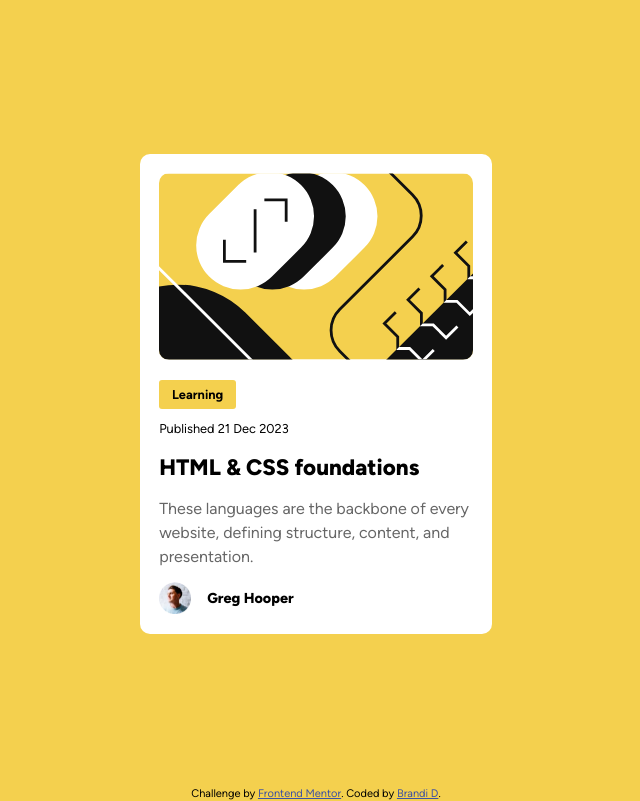
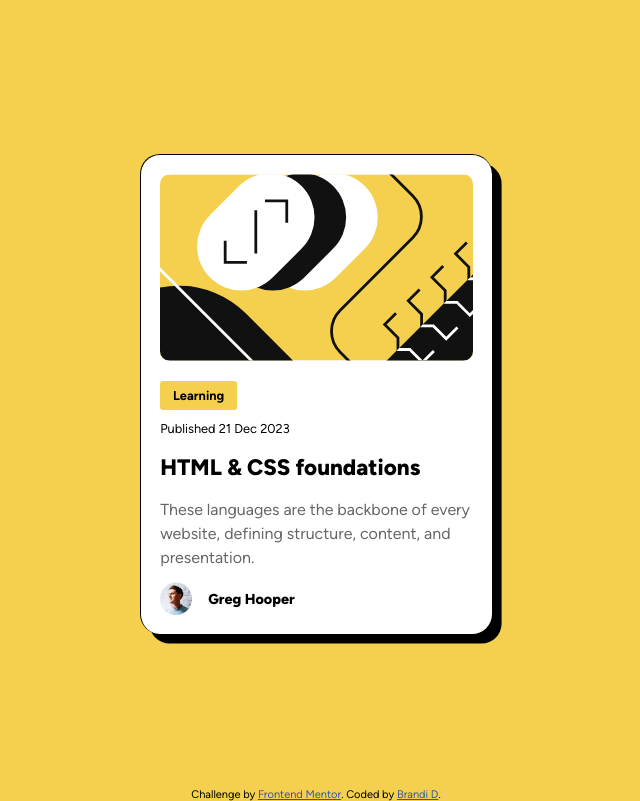
Before and after one commit to bsd-rgb/Blog-Preview-Card, a plain HTML site: page index.html in a window 1280 px wide. Shown: the whole page, without its empty margins (324-964 px from the left). Drawn offline with Linux system fonts and the light colour scheme.

Commit message:
Style Update
Added border and box shadow

```diff
--- a/style.css
+++ b/style.css
@@ -27,10 +27,12 @@ html {
   background-color: #fff;
   margin: 9.6rem auto;
   padding: 1.2rem;
-  border-radius: 10px;
+  border-radius: 20px;
   justify-content: center;
-
-  /* NEED TO ADD Border AND Box shadow to the right */
+  border: 1px solid #000;
+  border-bottom: 0;
+  border-right: 0;
+  box-shadow: 0.6rem 0.6rem 0 rgb(0, 0, 0);
 }
 
 .blog-img {
```
